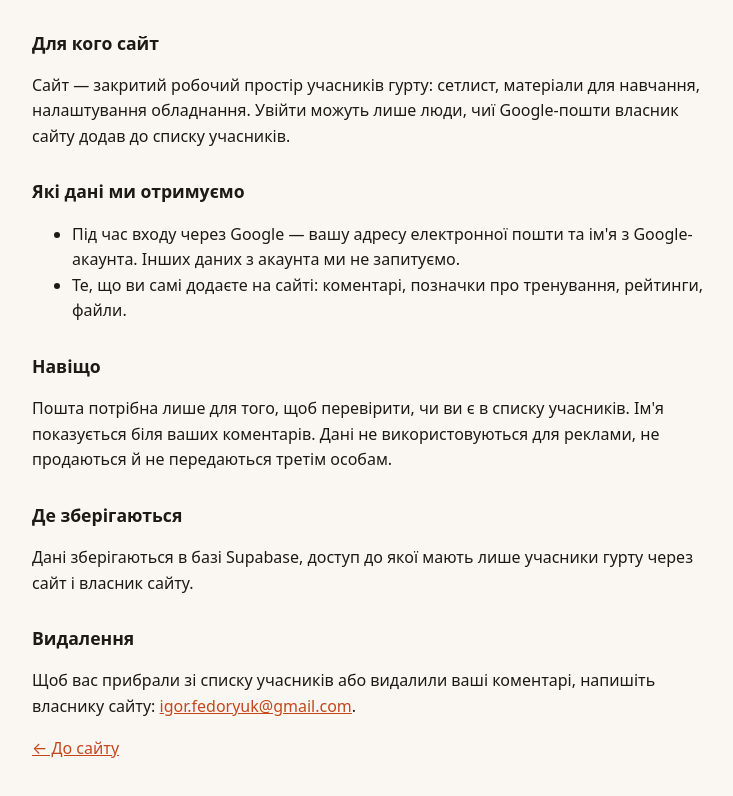
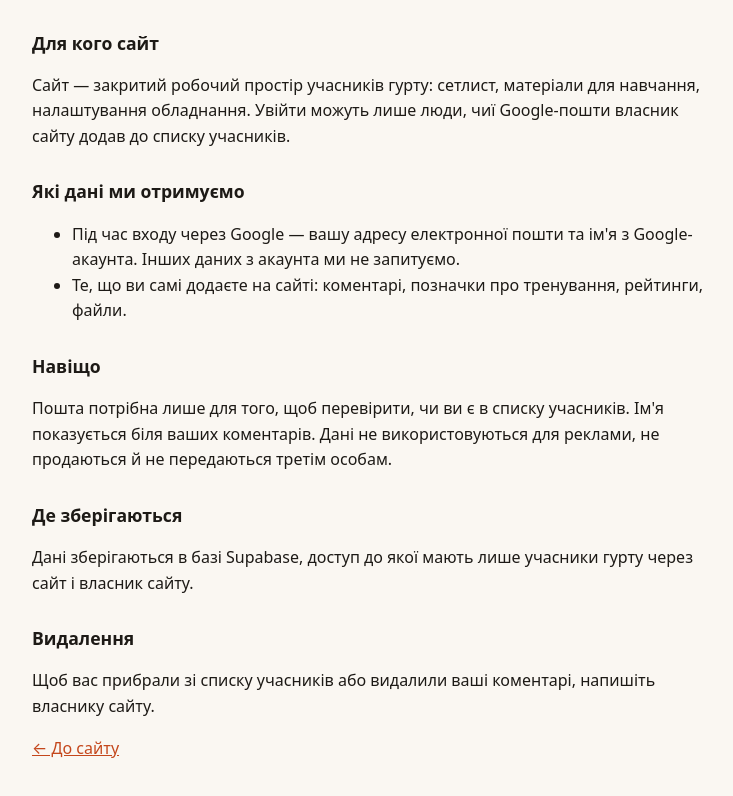
Before and after one commit to igorfedoryuk-stack/setlist, a plain HTML site: page privacy.html in a window 1280 px wide. Shown: the part 110-906 px from the top of the page, without its empty margins (268-1001 px from the left). Drawn offline with Linux system fonts and the light colour scheme.

Commit message:
Прибрати пошту зі сторінки приватності
Co-Authored-By: Claude Opus 5.5 <noreply@anthropic.com>
Claude-Session: https://claude.ai/code/session_018sasptZLbmLMcNXPSqPKNh

```diff
--- a/privacy.html
+++ b/privacy.html
@@ -34,7 +34,7 @@ p,li{color:var(--fg)}small{color:var(--muted)}a{color:var(--accent)}
 <p>Дані зберігаються в базі Supabase, доступ до якої мають лише учасники гурту через сайт і власник сайту.</p>
 
 <h2>Видалення</h2>
-<p>Щоб вас прибрали зі списку учасників або видалили ваші коментарі, напишіть власнику сайту: <a href="mailto:igor.fedoryuk@gmail.com">igor.fedoryuk@gmail.com</a>.</p>
+<p>Щоб вас прибрали зі списку учасників або видалили ваші коментарі, напишіть власнику сайту.</p>
 
 <p><a href="./">← До сайту</a></p>
 </main>
```
